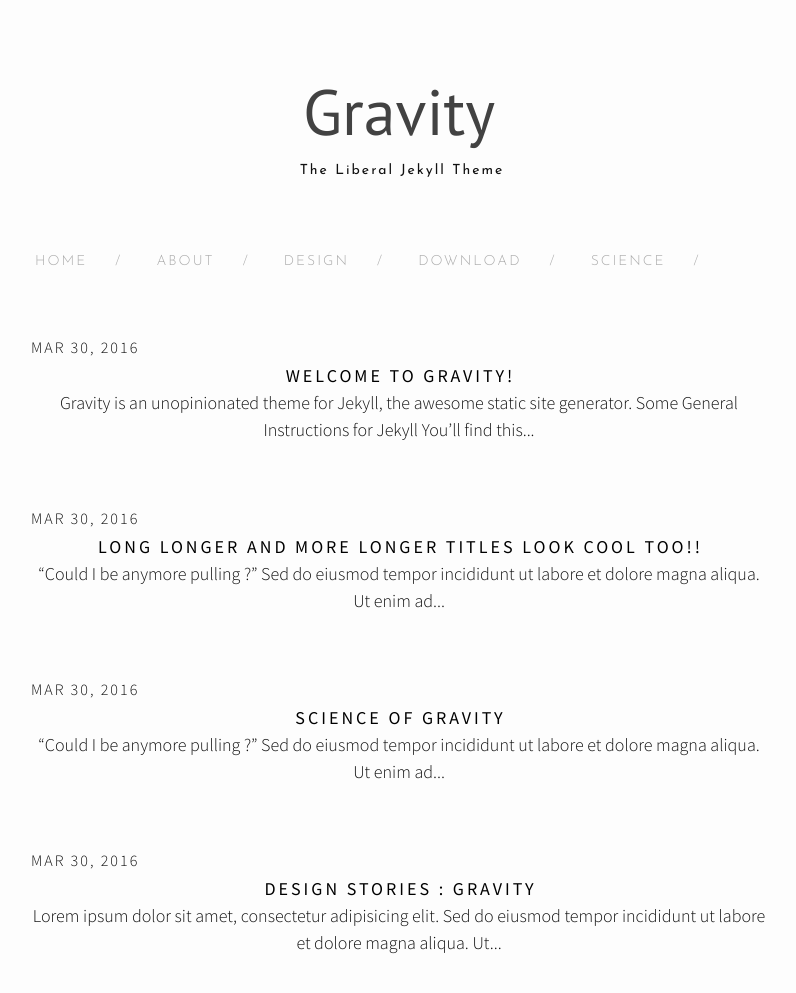
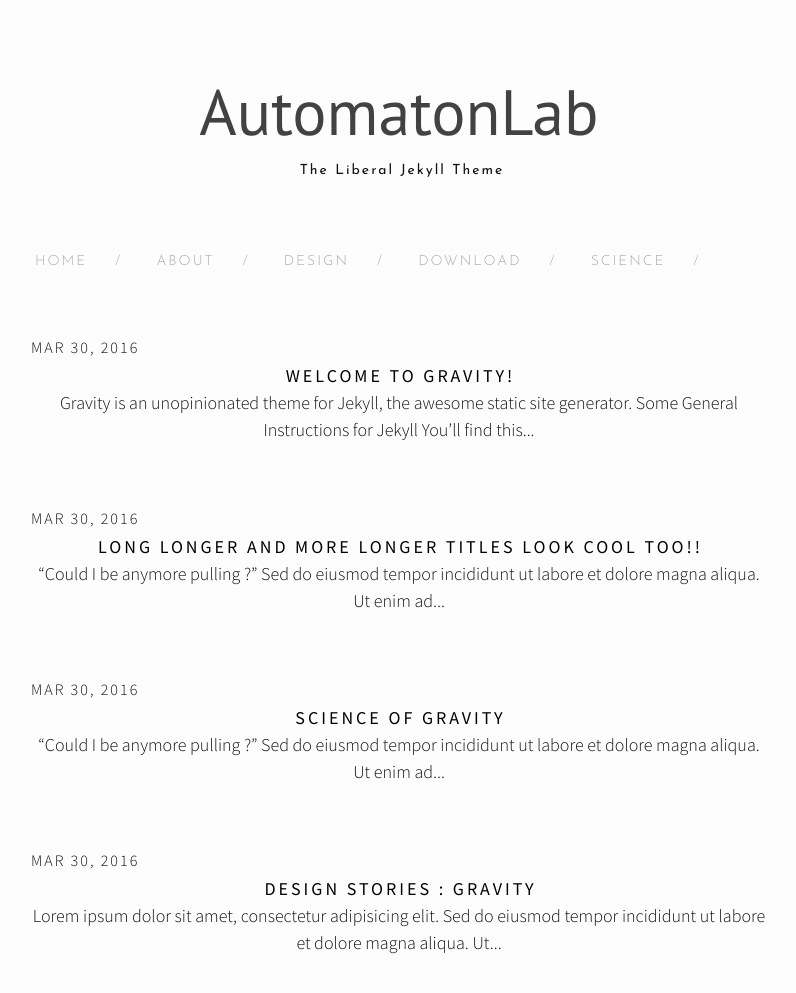
Before and after one commit to jithu123/jithu123.github.io, a Jekyll site: the page built from index.html, in a window 1280 px wide, cut to the strip 0-1032 px from the top of the page. Shown: the top 993 px of the strip, without its empty margins (241-1037 px from the left). Built offline with Jekyll 4.4.1, drawn with Linux system fonts in a browser that asks for light colours; nearby versions of some CDN libraries.

Commit message:
changing title

```diff
--- a/_config.yml
+++ b/_config.yml
@@ -6,7 +6,7 @@
 # 'jekyll serve'. If you change this file, please restart the server process.
 
 # Site settings
-title: Gravity
+title: AutomatonLab
 email: hemangsk@gmail.com
 description: The Liberal Jekyll Theme
 baseurl: "" # the subpath of your site, e.g. /blog
```
